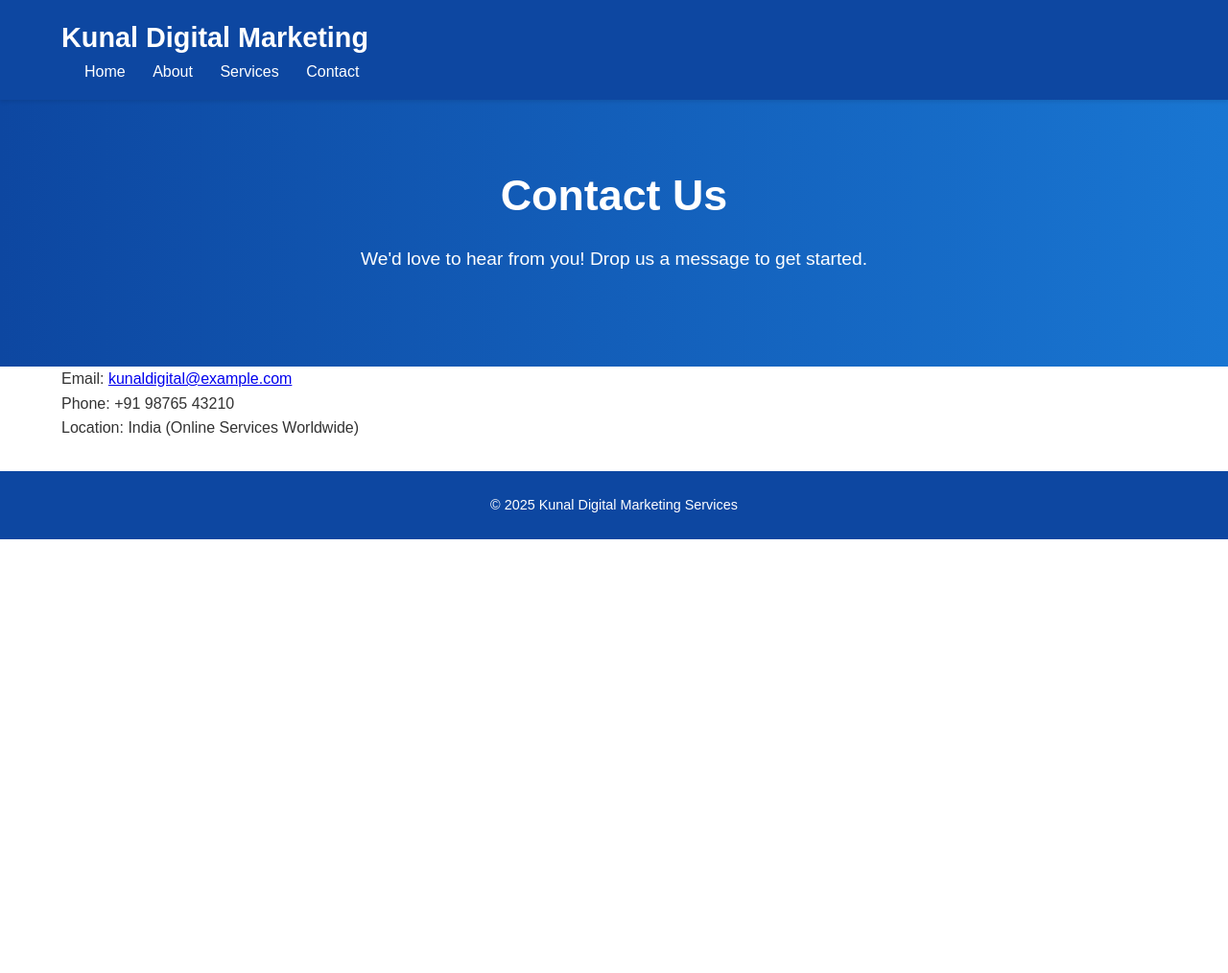
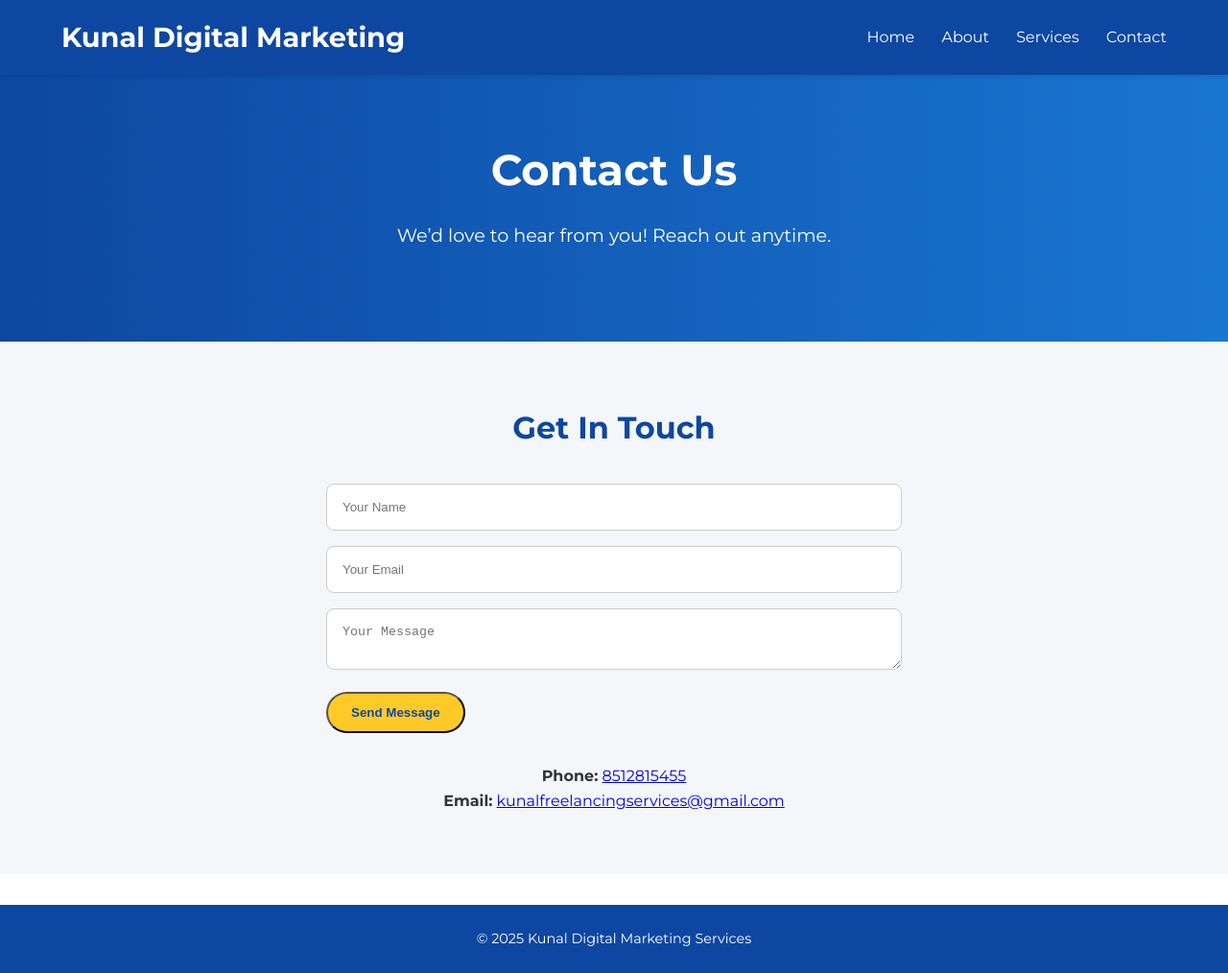
Before and after one commit to kunaallllllll/kunalweb-site, a plain HTML site: page contact.html in a window 1280 px wide. Shown: the whole page at 96% size. Before the commit the page ends 800 px from the top, so only its background shows below. Drawn offline with nearby package versions, Linux system fonts and the light colour scheme.

Commit message:
Update contact.html

```diff
--- a/contact.html
+++ b/contact.html
@@ -1,15 +1,18 @@
 <!DOCTYPE html>
 <html lang="en">
 <head>
-  <meta charset="UTF-8" />
-  <meta name="viewport" content="width=device-width, initial-scale=1.0" />
+  <meta charset="UTF-8">
+  <meta name="viewport" content="width=device-width, initial-scale=1.0">
   <title>Contact - Kunal Digital Marketing</title>
-  <link href="https://fonts.googleapis.com/css2?family=Poppins:wght@300;600&display=swap" rel="stylesheet">
-  <link rel="stylesheet" href="style.css" />
+  <link rel="stylesheet" href="style.css">
+  <link rel="preconnect" href="https://fonts.googleapis.com">
+  <link rel="preconnect" href="https://fonts.gstatic.com" crossorigin>
+  <link href="https://fonts.googleapis.com/css2?family=Montserrat:wght@400;600;700&display=swap" rel="stylesheet">
+  <link rel="stylesheet" href="https://cdnjs.cloudflare.com/ajax/libs/aos/2.3.4/aos.css">
 </head>
 <body>
   <header>
-    <div class="container">
+    <div class="container nav-container">
       <h1>Kunal Digital Marketing</h1>
       <nav>
         <a href="index.html">Home</a>
@@ -20,23 +23,36 @@
     </div>
   </header>
 
-  <section class="hero">
+  <section class="hero" data-aos="fade-down">
     <div class="container">
       <h2>Contact Us</h2>
-      <p>We'd love to hear from you! Drop us a message to get started.</p>
+      <p>We’d love to hear from you! Reach out anytime.</p>
     </div>
   </section>
 
-  <section class="features">
+  <section class="services" data-aos="fade-up">
     <div class="container">
-      <p>Email: <a href="mailto:kunaldigital@example.com">kunaldigital@example.com</a></p>
-      <p>Phone: +91 98765 43210</p>
-      <p>Location: India (Online Services Worldwide)</p>
+      <h3>Get In Touch</h3>
+      <form style="max-width: 600px; margin: auto;">
+        <input type="text" placeholder="Your Name" style="width: 100%; padding: 1rem; margin-bottom: 1rem; border: 1px solid #ccc; border-radius: 8px;">
+        <input type="email" placeholder="Your Email" style="width: 100%; padding: 1rem; margin-bottom: 1rem; border: 1px solid #ccc; border-radius: 8px;">
+        <textarea placeholder="Your Message" style="width: 100%; padding: 1rem; margin-bottom: 1rem; border: 1px solid #ccc; border-radius: 8px;"></textarea>
+        <button type="submit" class="btn">Send Message</button>
+      </form>
+      <div style="text-align: center; margin-top: 2rem;">
+        <p><strong>Phone:</strong> <a href="tel:8512815455">8512815455</a></p>
+        <p><strong>Email:</strong> <a href="mailto:kunalfreelancingservices@gmail.com">kunalfreelancingservices@gmail.com</a></p>
+      </div>
     </div>
   </section>
 
   <footer>
-    <p>&copy; 2025 Kunal Digital Marketing Services</p>
+    <div class="container">
+      <p>&copy; 2025 Kunal Digital Marketing Services</p>
+    </div>
   </footer>
+
+  <script src="https://cdnjs.cloudflare.com/ajax/libs/aos/2.3.4/aos.js"></script>
+  <script>AOS.init({ duration: 1000 });</script>
 </body>
 </html>
```
